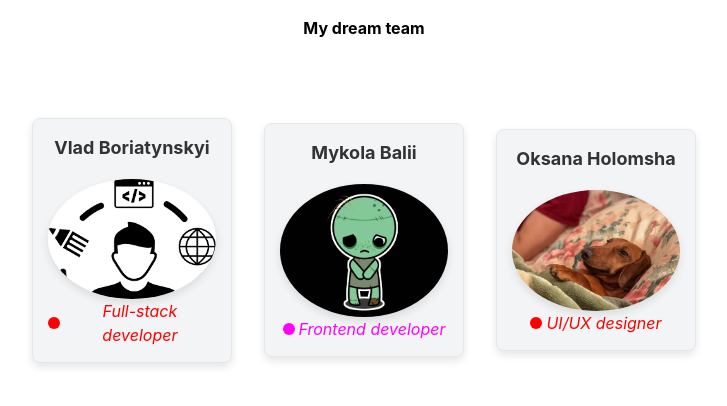
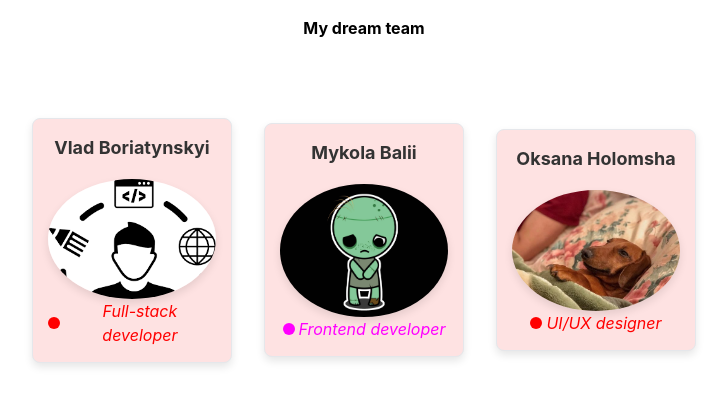
Before and after one commit to vlasdd/sombra, a React (Create React App) app: page / in a window 1280 px wide. Shown: the top 406 px of the page, without its empty margins (276-1003 px from the left). Built offline with nearby package versions, Linux system fonts and the light colour scheme.

Commit message:
feat: change back

```diff
--- a/src/components/TeamMember/index.js
+++ b/src/components/TeamMember/index.js
@@ -10,7 +10,7 @@ const TeamMember = ({ name, surname, position, photoUrl, color }) => {
     const handleCardClick = () => {
         setIsFullscreen(!isFullscreen);
     };
-    const cardClassName = `worker-info border p-3 bg-gray-100  m-2${isFullscreen ? ' fullscreen' : ''}`;
+    const cardClassName = `worker-info border p-3 bg-red-100  m-2${isFullscreen ? ' fullscreen' : ''}`;
 
     return (
         <div className={cardClassName} onClick={handleCardClick}>
```
